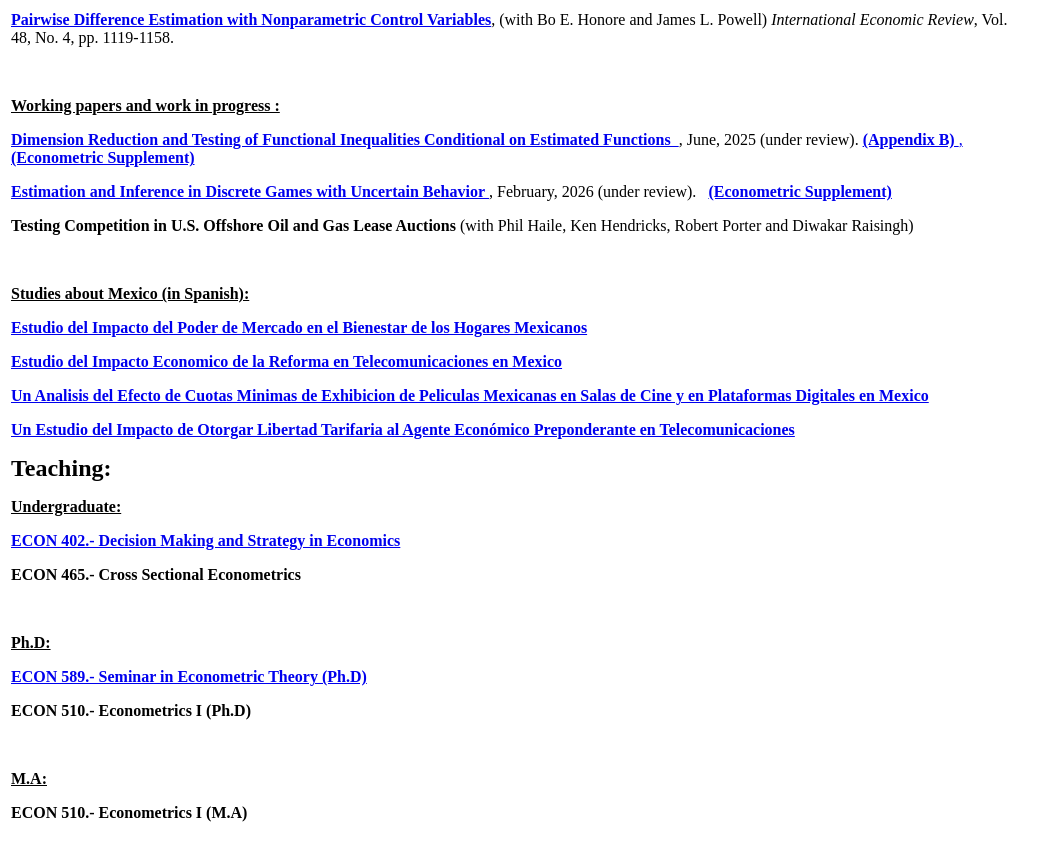
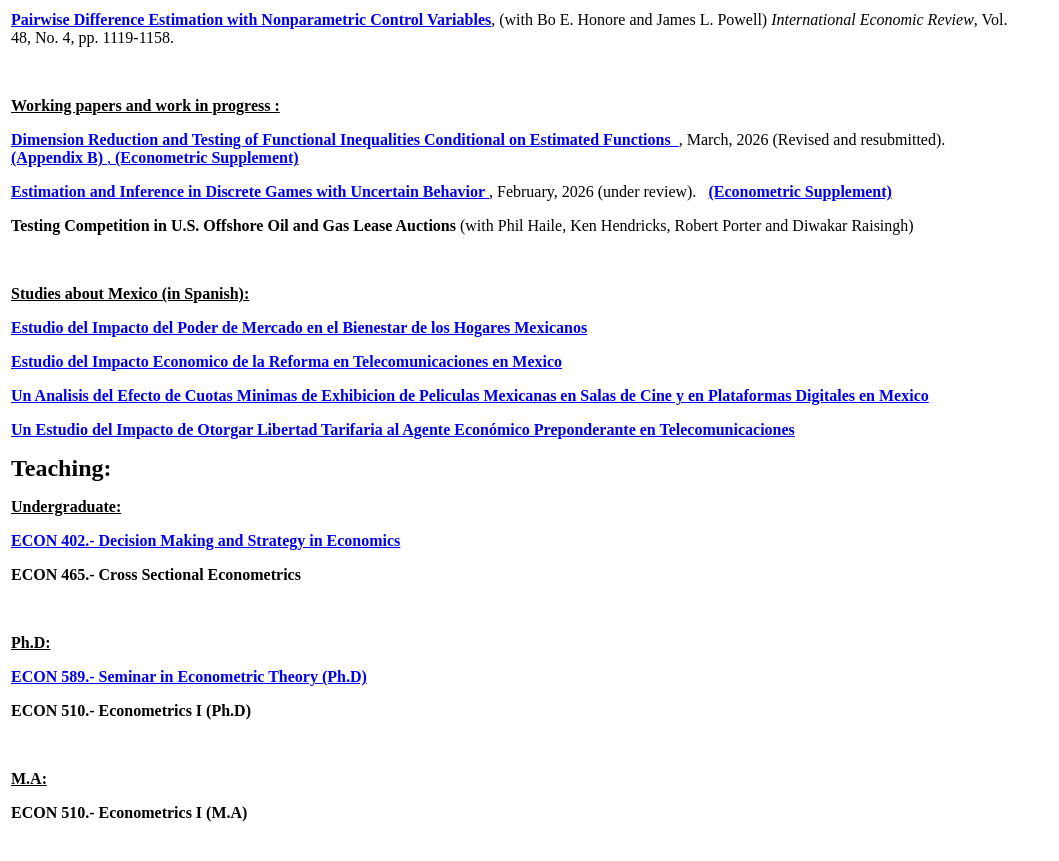
Before and after one commit to aaradill/aaradill.github.io, a plain HTML site: page index.html in a window 1280 px wide. Shown: the part 1580-2441 px from the top of the page, without its empty margins (0-1059 px from the left). Drawn offline with Linux system fonts and the light colour scheme.

Commit message:
Changes to my website March 5 2026
changes

```diff
--- a/index.html
+++ b/index.html
@@ -63,7 +63,7 @@
       <p align="left">&nbsp;</p>
       <p align="left"><b><u>Working papers and work in progress :</u></b>
 
-      <p align="left"><strong><a href="https://aaradill.github.io/condit-ineq-functions-paper.pdf">Dimension Reduction and Testing of Functional Inequalities Conditional on Estimated Functions&nbsp; </a></strong>,  June, 2025 (under review).  <a href="https://aaradill.github.io/condit-ineq-functions-appendix-B.pdf"><strong> (Appendix B) </strong> , </a> <a href="https://aaradill.github.io/condit-ineq-functions-supplement.pdf"><strong> (Econometric Supplement) </strong></a></p>
+      <p align="left"><strong><a href="https://aaradill.github.io/condit-ineq-functions-paper.pdf">Dimension Reduction and Testing of Functional Inequalities Conditional on Estimated Functions&nbsp; </a></strong>,  March, 2026 (Revised and resubmitted).  <a href="https://aaradill.github.io/condit-ineq-functions-appendix-B.pdf"><strong> (Appendix B) </strong> , </a> <a href="https://aaradill.github.io/condit-ineq-functions-supplement.pdf"><strong> (Econometric Supplement) </strong></a></p>
 
       <p align="left"><strong><a href="https://aaradill.github.io/estimation_games_uncertain_behavior.pdf">Estimation and Inference in Discrete Games with Uncertain Behavior&nbsp;</a></strong>, February, 2026 (under review).&nbsp;&nbsp;  <a href="https://aaradill.github.io/econometric_supplement_uncertain_behavior.pdf"><strong>(Econometric Supplement) </strong></a>
       <p align="left"><strong>Testing Competition in U.S. Offshore Oil and Gas Lease Auctions </strong>(with Phil Haile, Ken Hendricks, Robert Porter and Diwakar Raisingh)</p>
```
Also changed, not shown: 4 other files.
